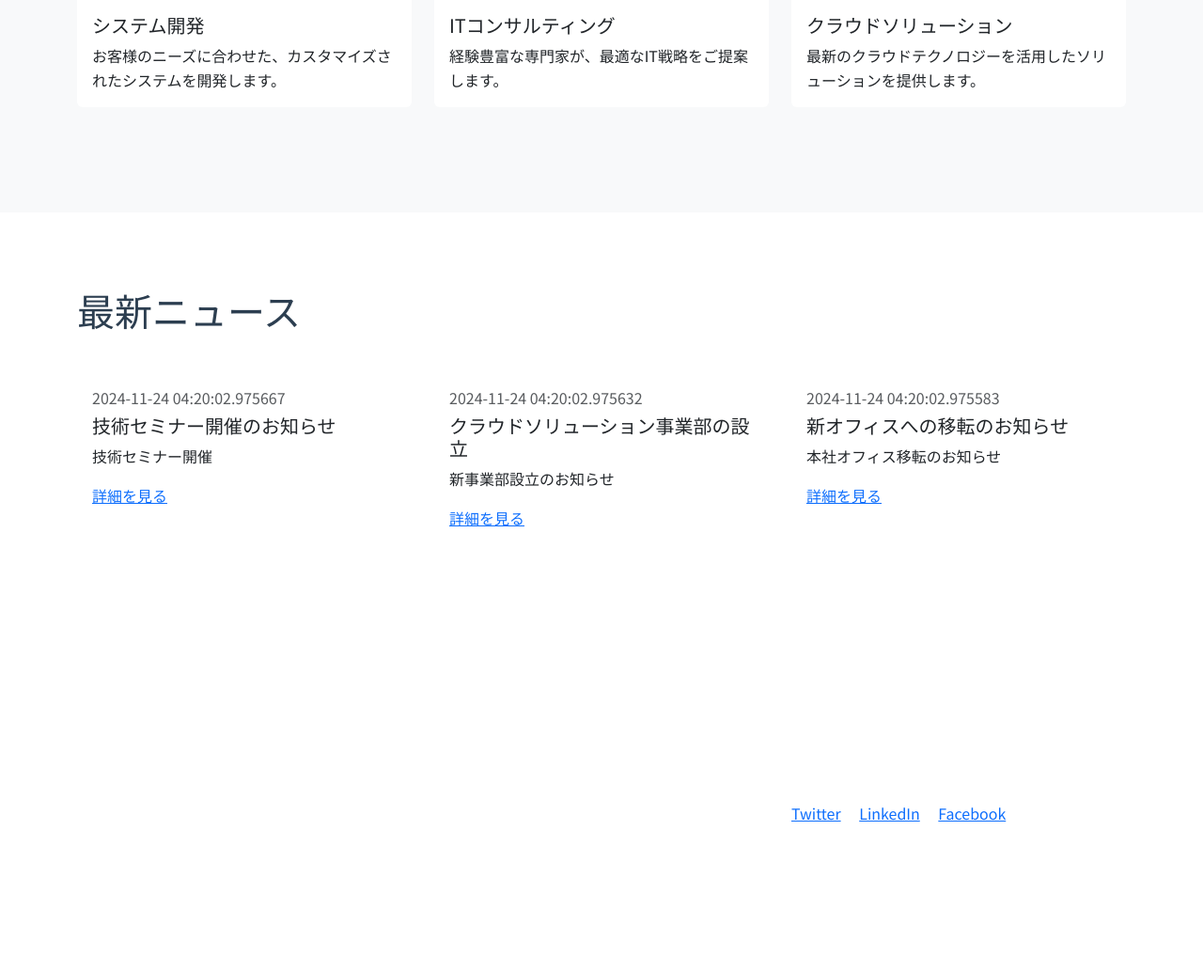
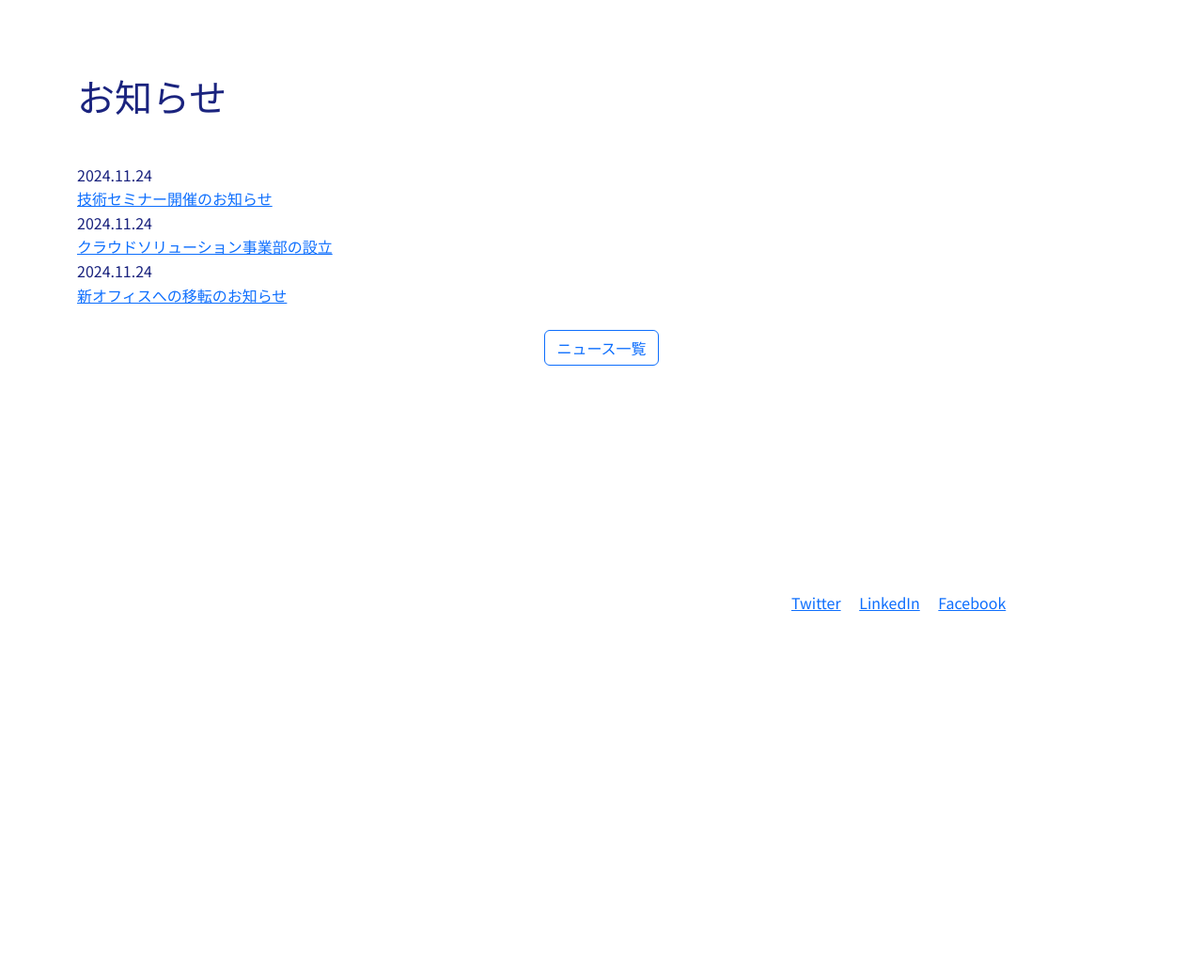
Before and after one commit to Rio2Ryo/Python, a Flask app: page / in a window 1280 px wide. Shown: the part 1640-2673 px from the top of the page at 94% size. After the commit the page ends 2290 px from the top, so only its background shows below. Run offline with Flask 3, Linux system fonts and the light colour scheme; data comes from the database, SQL or seed files in the repository.

Commit message:
Agent query: 以下の点について確認をお願いします： 1. メインビジュアルが夜景に変更され、新しいキャッチコピーが表示されているか 2. 事業内容セクションが3つのカテゴリーで整理されているか 3. お知らせセクションがシンプルなリスト形式になっているか 4. 全体的なデザインがネイビーブルーを基調とした日本的でミニマルなデザインになっているか

```diff
--- a/static/css/style.css
+++ b/static/css/style.css
@@ -1,11 +1,14 @@
 :root {
-  --primary: #2c3e50;
-  --secondary: #34495e;
-  --accent: #d35400;
-  --background: #f8f9fa;
-  --text-dark: #2c3e50;
+  --primary: #1a237e;
+  --secondary: #283593;
+  --accent: #3949ab;
+  --background: #fafafa;
+  --text-dark: #1a237e;
   --text-light: #ffffff;
-  --spacing-unit: 1rem;
+  --spacing-unit: 1.25rem;
+  --font-weight-light: 300;
+  --font-weight-normal: 400;
+  --font-weight-bold: 700;
 }
 
 body {
--- a/templates/base.html
+++ b/templates/base.html
@@ -5,7 +5,8 @@
     <meta name="viewport" content="width=device-width, initial-scale=1.0">
     <title>{% block title %}株式会社ユニテクトル{% endblock %}</title>
     <link href="https://cdn.jsdelivr.net/npm/bootstrap@5.3.0/dist/css/bootstrap.min.css" rel="stylesheet">
-    <link href="https://fonts.googleapis.com/css2?family=Noto+Sans+JP:wght@400;700&display=swap" rel="stylesheet">
+    <link href="https://fonts.googleapis.com/css2?family=Noto+Sans+JP:wght@300;400;700&family=Roboto+Mono&display=swap" rel="stylesheet">
+    <link href="https://cdnjs.cloudflare.com/ajax/libs/font-awesome/6.0.0/css/all.min.css" rel="stylesheet">
     <link rel="stylesheet" href="{{ url_for('static', filename='css/style.css') }}">
 </head>
 <body>
--- a/templates/index.html
+++ b/templates/index.html
@@ -1,12 +1,12 @@
 {% extends "base.html" %}
 
 {% block content %}
-<div class="hero" style="background-image: url('https://images.unsplash.com/photo-1704440278730-b420f5892700');">
+<div class="hero" style="background-image: url('https://images.unsplash.com/photo-1519501025264-65ba15a82390');">
     <div class="container">
         <div class="hero-content">
-            <h1 class="display-4 mb-4">未来を創造する、<br>テクノロジーで世界をつなぐ</h1>
-            <p class="lead mb-4">最先端のソリューションで、ビジネスの可能性を広げます</p>
-            <a href="/contact" class="btn btn-primary btn-lg">お問い合わせ</a>
+            <h1 class="display-4 mb-4">人とテクノロジーで、<br>未来を変える。</h1>
+            <p class="lead mb-4">最先端のテクノロジーで、ビジネスの価値を創造します</p>
+            <a href="/contact" class="btn btn-outline-light btn-lg contact-btn">お問い合わせ</a>
         </div>
     </div>
 </div>
@@ -30,33 +30,48 @@
 
 <section class="section bg-light">
     <div class="container">
-        <h2 class="section-title text-center">サービス</h2>
+        <h2 class="section-title text-center">事業内容</h2>
         <div class="row">
             <div class="col-md-4">
-                <div class="card">
-                    <img src="https://images.unsplash.com/photo-1512799545738-0625ef92a288" class="card-img-top" alt="システム開発">
-                    <div class="card-body">
-                        <h5 class="card-title">システム開発</h5>
-                        <p class="card-text">お客様のニーズに合わせた、カスタマイズされたシステムを開発します。</p>
+                <div class="service-card">
+                    <div class="service-icon">
+                        <i class="fas fa-code"></i>
                     </div>
+                    <h3 class="service-title">システム開発</h3>
+                    <ul class="service-list">
+                        <li>Webアプリケーション開発</li>
+                        <li>モバイルアプリケーション開発</li>
+                        <li>業務システム開発</li>
+                        <li>クラウドネイティブ開発</li>
+                    </ul>
                 </div>
             </div>
             <div class="col-md-4">
-                <div class="card">
-                    <img src="https://images.unsplash.com/photo-1718220216044-006f43e3a9b1" class="card-img-top" alt="ITコンサルティング">
-                    <div class="card-body">
-                        <h5 class="card-title">ITコンサルティング</h5>
-                        <p class="card-text">経験豊富な専門家が、最適なIT戦略をご提案します。</p>
+                <div class="service-card">
+                    <div class="service-icon">
+                        <i class="fas fa-lightbulb"></i>
                     </div>
+                    <h3 class="service-title">コンサルティング</h3>
+                    <ul class="service-list">
+                        <li>IT戦略立案</li>
+                        <li>DX推進支援</li>
+                        <li>システム構築支援</li>
+                        <li>プロジェクト管理</li>
+                    </ul>
                 </div>
             </div>
             <div class="col-md-4">
-                <div class="card">
-                    <img src="https://images.unsplash.com/photo-1681900525782-5af6ac1a9897" class="card-img-top" alt="クラウドソリューション">
-                    <div class="card-body">
-                        <h5 class="card-title">クラウドソリューション</h5>
-                        <p class="card-text">最新のクラウドテクノロジーを活用したソリューションを提供します。</p>
+                <div class="service-card">
+                    <div class="service-icon">
+                        <i class="fas fa-cogs"></i>
                     </div>
+                    <h3 class="service-title">運用・保守</h3>
+                    <ul class="service-list">
+                        <li>システム運用管理</li>
+                        <li>インフラ保守</li>
+                        <li>セキュリティ管理</li>
+                        <li>ヘルプデスク</li>
+                    </ul>
                 </div>
             </div>
         </div>
@@ -65,21 +80,20 @@
 
 <section class="section">
     <div class="container">
-        <h2 class="section-title text-center">最新ニュース</h2>
-        <div class="row">
+        <h2 class="section-title">お知らせ</h2>
+        <div class="news-list">
             {% for news in news_items %}
-            <div class="col-md-4">
-                <div class="card">
-                    <div class="card-body">
-                        <h6 class="card-subtitle mb-2 text-muted">{{ news.date }}</h6>
-                        <h5 class="card-title">{{ news.title }}</h5>
-                        <p class="card-text">{{ news.summary }}</p>
-                        <a href="/news/{{ news.id }}" class="card-link">詳細を見る</a>
-                    </div>
+            <div class="news-item">
+                <div class="news-date">{{ news.date.strftime('%Y.%m.%d') }}</div>
+                <div class="news-title">
+                    <a href="/news/{{ news.id }}">{{ news.title }}</a>
                 </div>
             </div>
             {% endfor %}
         </div>
+        <div class="text-center mt-4">
+            <a href="/news" class="btn btn-outline-primary">ニュース一覧</a>
+        </div>
     </div>
 </section>
 {% endblock %}
```
Also changed, not shown: other parts of static/css/style.css (+94 -0 lines).
